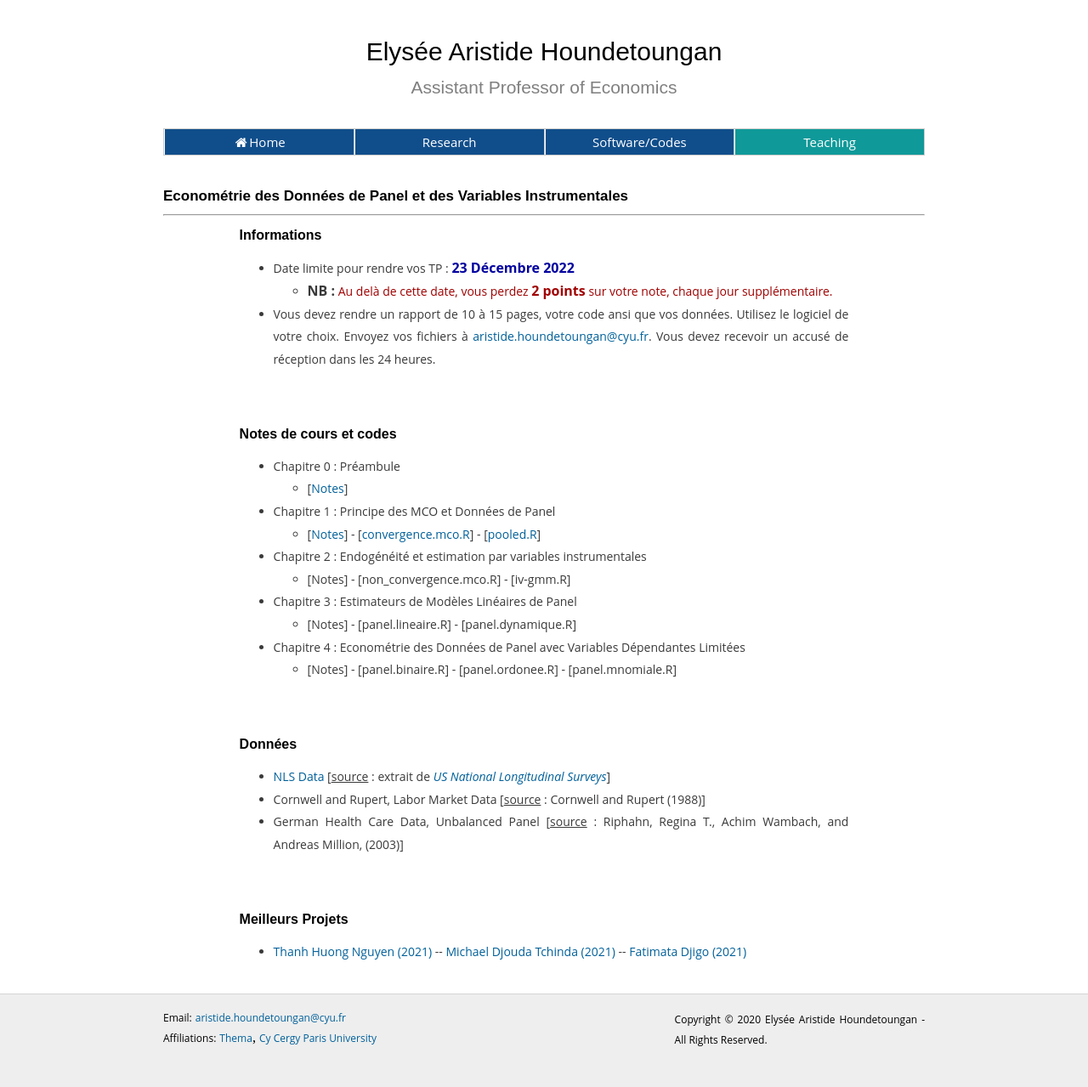
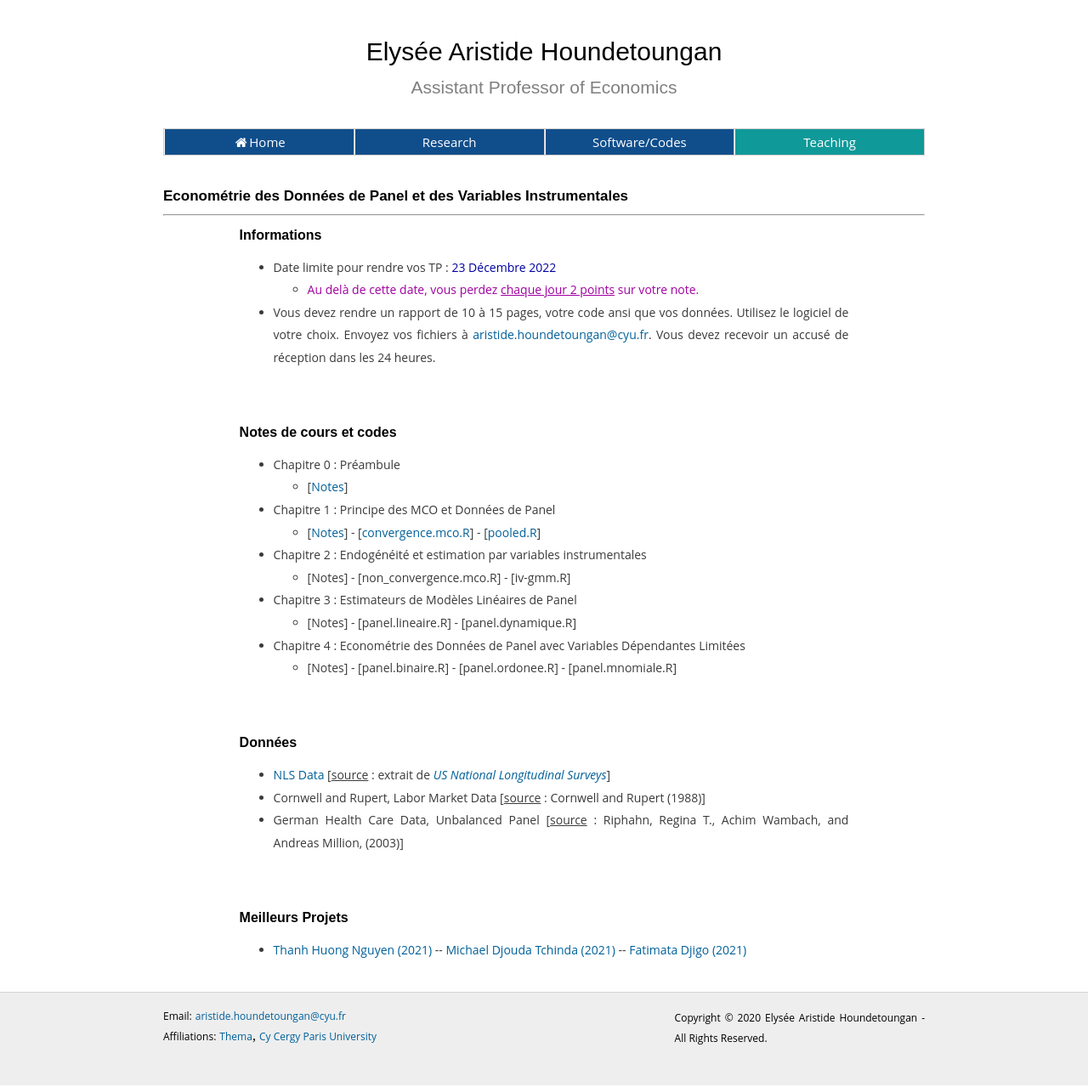
Before and after one commit to ahoundetoungan/ahoundetoungan.github.io, a Jekyll site: the page built from teaching/panel-iv.html, in a window 1280 px wide. Shown: the whole page at 85% size. Built offline with Jekyll 4.4.1, drawn with Linux system fonts in a browser that asks for light colours.

Commit message:
teaching

```diff
--- a/teaching/panel-iv.html
+++ b/teaching/panel-iv.html
@@ -15,9 +15,9 @@ $(document).ready(function() {
   <div id = "research2">
     <h2>Informations</h2>
     <ul>
-      <li>  Date limite pour rendre vos TP : <span style="color: #0000a0"><strong>23 Décembre 2022</strong></span>
+      <li>  Date limite pour rendre vos TP : <span style="color: #0000a0">23 Décembre 2022</span>
       <ul>
-        <li> <strong>NB :</strong> <span style="color: #a00000">Au delà de cette date, vous perdez <strong>2 points</strong> sur votre note, chaque jour supplémentaire.</span> </li>
+        <li> <span style="color: #a000a0">Au delà de cette date, vous perdez <u>chaque jour 2 points</u> sur votre note.</span> </li>
       </ul>
       <li> Vous devez rendre un rapport de 10 à 15 pages, votre code ansi que vos données. Utilisez le logiciel de votre choix. Envoyez vos fichiers à <a href="mailto:aristide.houndetoungan@cyu.fr">aristide.houndetoungan@cyu.fr</a>. Vous devez recevoir un accusé de réception dans les 24 heures.</li>
     </ul>
```
